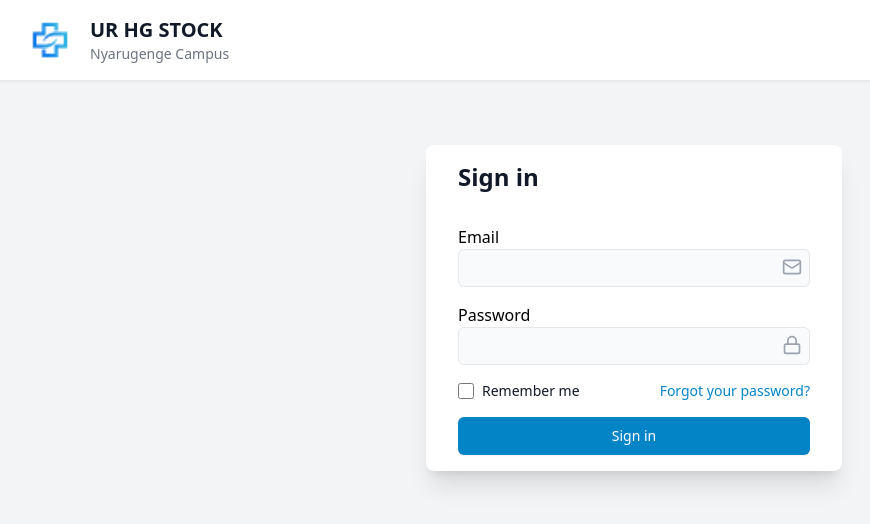
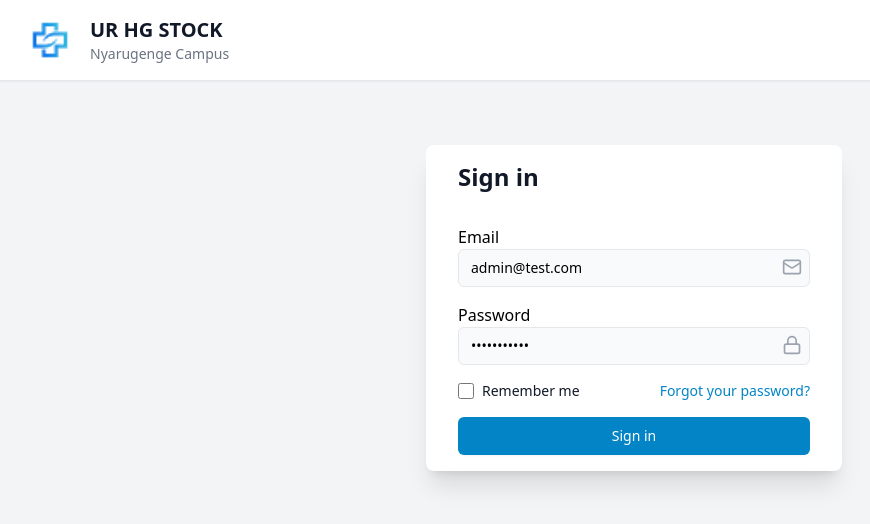
Before and after one commit to codeWithEdison/Enterprise-Inventory-Management-system, a React (Vite) app: page /auth/login in a window 1280 px wide. Shown: the top 524 px of the page, without its empty margins (6-876 px from the left). Built offline with nearby package versions, Linux system fonts and the light colour scheme.

Commit message:
Commit changes to src/pages/auth/LoginPage.tsx

```diff
--- a/src/pages/auth/LoginPage.tsx
+++ b/src/pages/auth/LoginPage.tsx
@@ -15,8 +15,8 @@ const LoginPage = () => {
 
   // Form state
   const [formData, setFormData] = useState({
-    email: '',
-    password: ''
+    email: 'admin@test.com',
+    password: 'password123'
   });
 
   const [errors, setErrors] = useState<{
```
